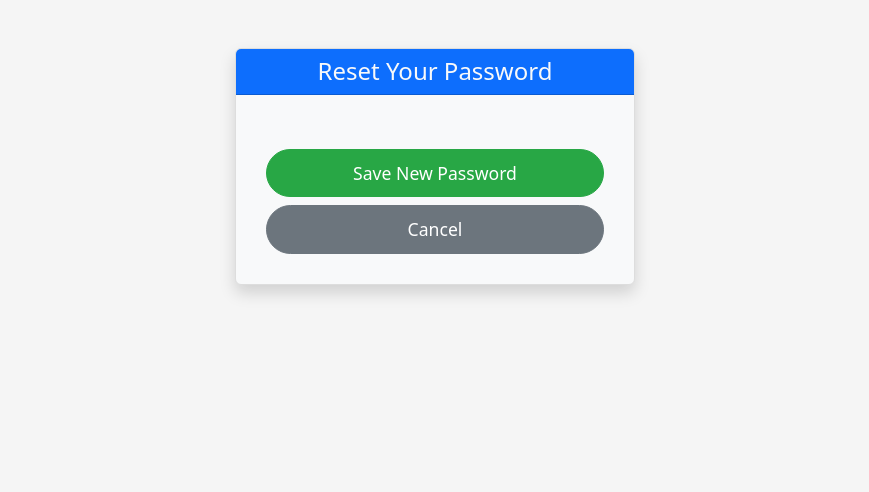
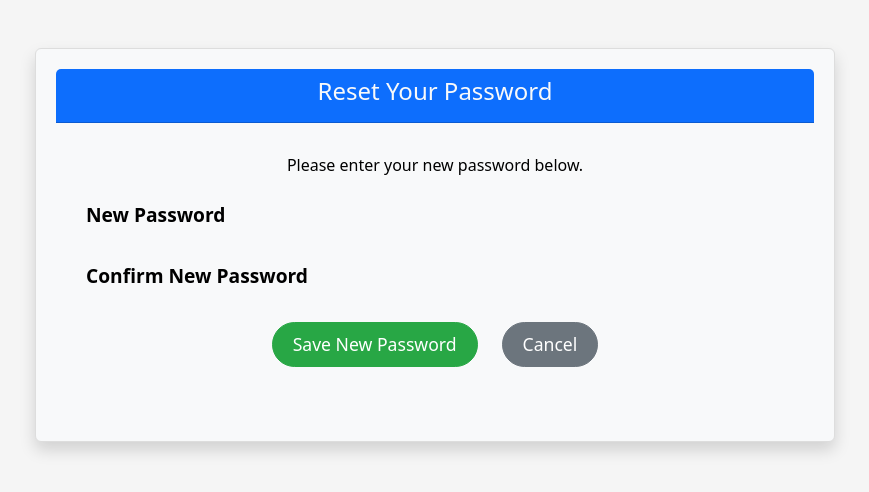
Before and after one commit to leolocatelli/Final-Project-Assessment-UCD, a Django app: page /accounts/reset/1/1/ in a window 1280 px wide. Shown: the part 56-548 px from the top of the page, without its empty margins (205-1074 px from the left). Run offline with Django 5.2, Linux system fonts and the light colour scheme; some libraries are stand-ins or nearby versions; some web fonts are replaced.

Commit message:
small amend on the password reset page

```diff
--- a/accounts/templates/accounts/password_reset_confirm.html
+++ b/accounts/templates/accounts/password_reset_confirm.html
@@ -1,22 +1,43 @@
 {% extends 'base.html' %}
+{% load widget_tweaks %}
 
 {% block content %}
-<div class="container d-flex justify-content-center align-items-center mt-5">
-    <!-- Password Reset Form Container -->
-    <div class="card shadow card-theme" style="width: 100%; max-width: 400px;">
-        <!-- Header Section -->
+<div class="container mt-5 d-flex justify-content-center">
+    <div class="card shadow card-theme" style="width: 100%; max-width: 800px; padding: 20px;">
+        <!-- Card Header -->
         <div class="card-header bg-primary text-white text-center">
-            <h4 class="mb-0">Reset Your Password</h4>
+            <h4>Reset Your Password</h4>
         </div>
-        <!-- Form Section -->
+
+        <!-- Card Body -->
         <div class="card-body">
-            <form method="post">
+            <p class="text-center mb-4">
+                Please enter your new password below.
+            </p>
+
+            <!-- Password Reset Form -->
+            <form method="post" class="mb-4">
                 {% csrf_token %}
-                {{ form.as_p }} <!-- Render the form fields -->
+                <div class="mb-4">
+                    <label for="new_password1" class="form-label">New Password</label>
+                    {{ form.new_password1|add_class:"form-control input-theme" }}
+                    {% if form.new_password1.help_text %}
+                        <small class="form-text text-muted">{{ form.new_password1.help_text }}</small>
+                    {% endif %}
+                </div>
+                <div class="mb-4">
+                    <label for="new_password2" class="form-label">Confirm New Password</label>
+                    {{ form.new_password2|add_class:"form-control input-theme" }}
+                </div>
+                {% if form.non_field_errors %}
+                <div class="alert alert-danger">
+                    {{ form.non_field_errors }}
+                </div>
+                {% endif %}
                 <!-- Action Buttons -->
-                <div class="d-grid gap-2 mt-4">
-                    <button type="submit" class="btn btn-success">Save New Password</button>
-                    <a href="{% url 'home' %}" class="btn btn-secondary">Cancel</a>
+                <div class="d-flex justify-content-center gap-4 mt-4">
+                    <button type="submit" class="btn btn-success py-2">Save New Password</button>
+                    <a href="{% url 'home' %}" class="btn btn-secondary py-2">Cancel</a>
                 </div>
             </form>
         </div>
--- a/accounts/templates/registration/password_change_done.html
+++ b/accounts/templates/registration/password_change_done.html
@@ -17,7 +17,7 @@
             <p>Your password has been successfully updated.</p>
 
             <!-- Debug Message -->
-            <p style="color: red; font-weight: bold;">Debug: Template personalizado carregado</p>
+            <p style="color: red; font-weight: bold;">Debug: Custom Template Loaded</p>
 
             <!-- Action Buttons -->
             <div class="d-flex flex-column gap-3">
--- a/task_management/static/css/custom.css
+++ b/task_management/static/css/custom.css
@@ -217,6 +217,7 @@ h2 {
 .alert-warning {
     background-color: #ffcc00;
     color: #fff;
+    font-weight: 600;
     padding: 5px;
 }
 
```
Also changed, not shown: 1 other file.
